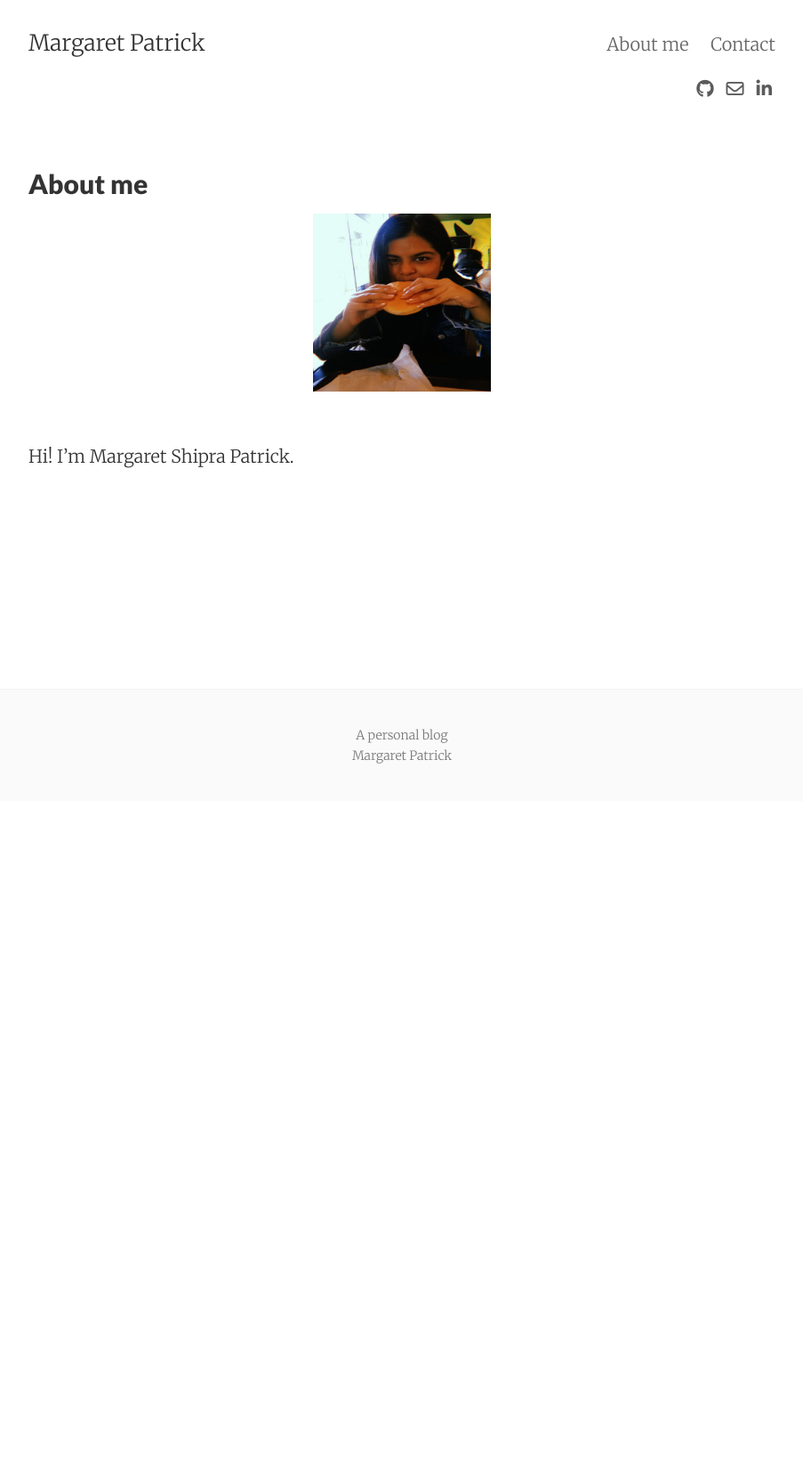
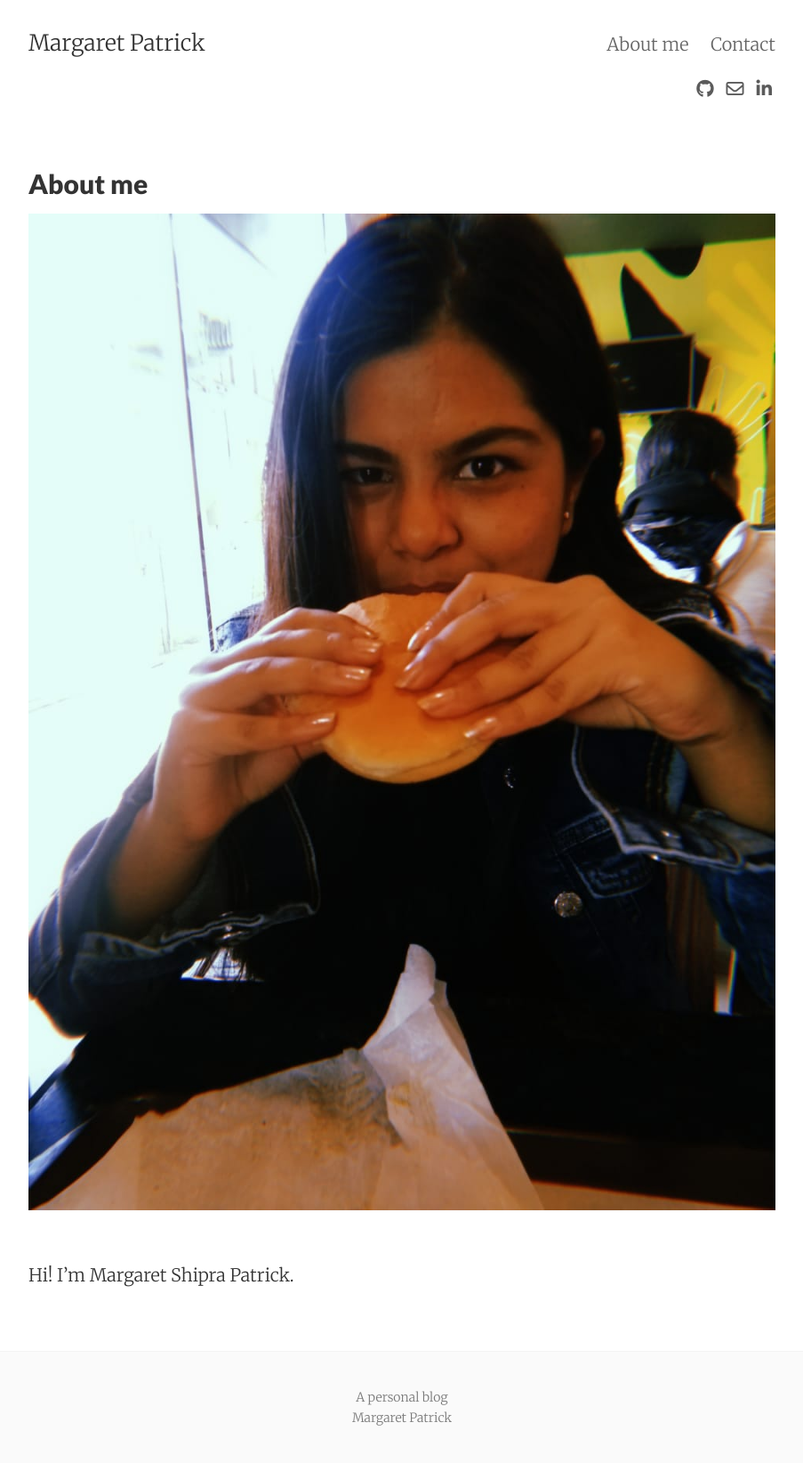
Before and after one commit to margaretpatrick/margaretpatrick.github.io, a Jekyll site: the page built from about.md, in a window 1280 px wide. Shown: the whole page at 89% size, without its empty margins (188-1091 px from the left). Built offline with Jekyll 4.4.1, drawn with Linux system fonts in a browser that asks for light colours; nearby versions of some CDN libraries; comment, search, counter and statistics services are not loaded; before the commit the page ends 900 px from its top, so only the background shows below that.

Commit message:
Update about.md

```diff
--- a/about.md
+++ b/about.md
@@ -5,7 +5,7 @@ permalink: /about/
 tags: about
 ---
 <p align="center">
-<img src="/images/shipra.jpeg" width="200" height = "200" />
+<img src="/images/shipra.jpeg"/>
 </p>
 <br />
 Hi! I'm Margaret Shipra Patrick.
```
